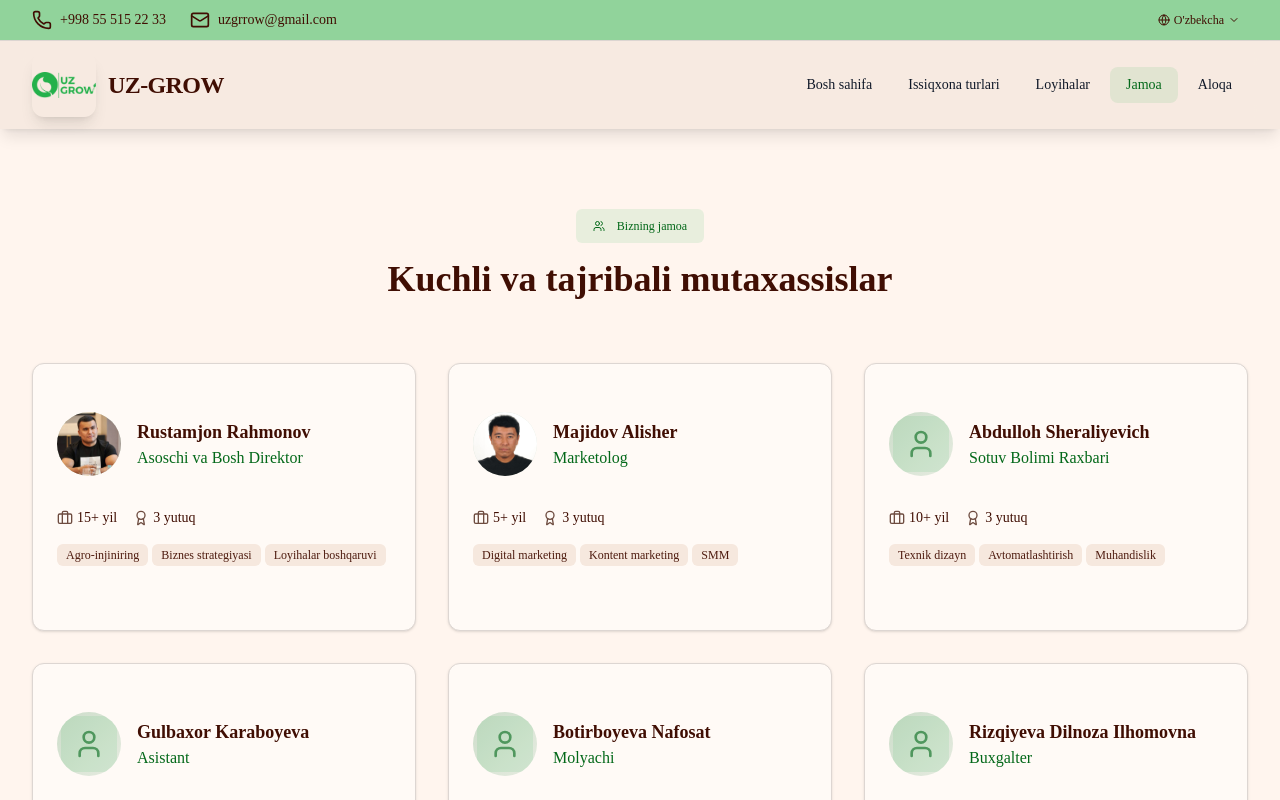
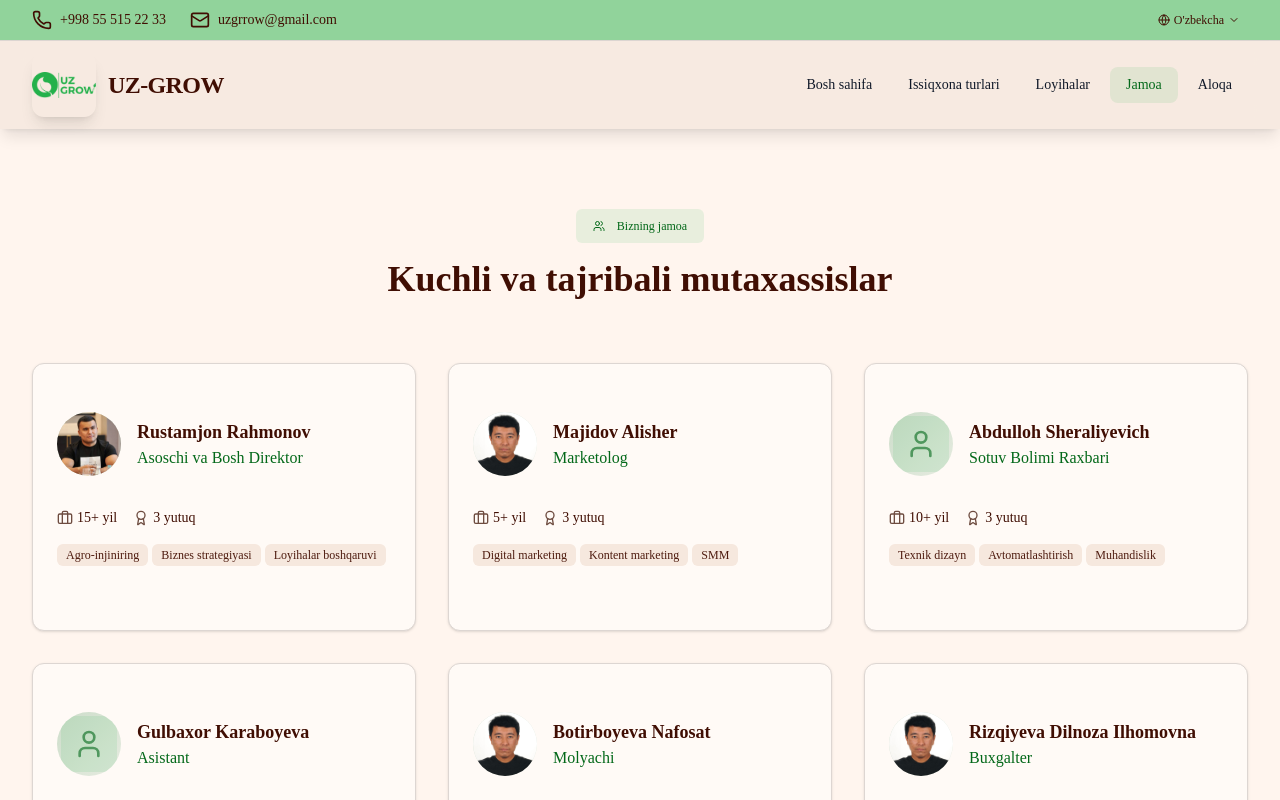
Before and after one commit to Azizbek-code/uzgrowlast, a Next.js app: page /rahbariyat in a window 1280 px wide. Shown: the top 800 px of the page. Built offline with nearby package versions, Linux system fonts and the light colour scheme.

Commit message:
llllasdfhk;/

```diff
--- a/components/team.tsx
+++ b/components/team.tsx
@@ -197,7 +197,9 @@ export function Team() {
                 <div className="flex items-center gap-4 mb-4">
                   <div className="w-16 h-16 rounded-full bg-gradient-to-br from-primary/20 to-primary/10 p-1 relative overflow-hidden">
                     {member.name === "Rustamjon Rahmonov" ||
-                    member.name === "Majidov Alisher" ? (
+                    member.name === "Majidov Alisher" ||
+                    member.name === "Botirboyeva Nafosat" ||
+                    member.name === "Rizqiyeva Dilnoza Ilhomovna" ? (
                       <Image
                         src={
                           member.name === "Rustamjon Rahmonov"
@@ -285,7 +287,9 @@ export function Team() {
                 <div className="flex items-center gap-4">
                   <div className="w-20 h-20 rounded-full bg-gradient-to-br from-primary/20 to-primary/10 p-1 relative overflow-hidden">
                     {selectedMember.name === "Rustamjon Rahmonov" ||
-                    selectedMember.name === "Majidov Alisher" ? (
+                    selectedMember.name === "Majidov Alisher" ||
+                    selectedMember.name === "Botirboyeva Nafosat" ||
+                    selectedMember.name === "Rizqiyeva Dilnoza Ilhomovna" ? (
                       <Image
                         src={
                           selectedMember.name === "Rustamjon Rahmonov"
```
